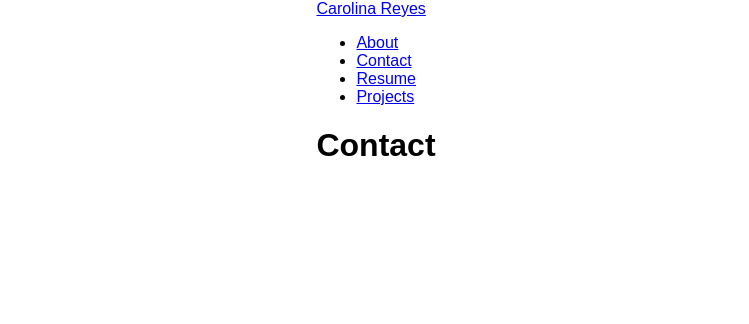
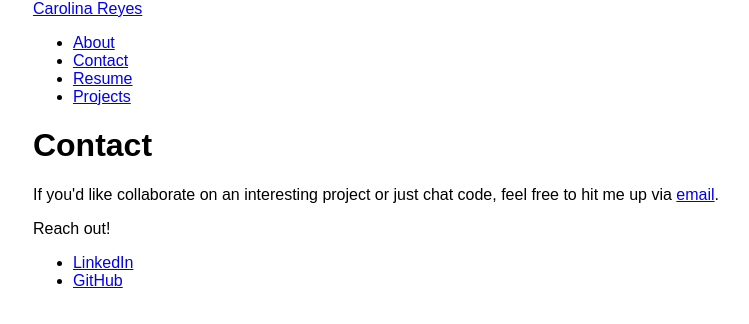
Before and after one commit to creyes25/carolina-reyes-portfolio, a React (Create React App) app: page /contact in a window 1280 px wide. Shown: the top 324 px of the page, without its empty margins (264-1013 px from the left). Built offline with nearby package versions, Linux system fonts and the light colour scheme.

Commit message:
add contact information in contact page

```diff
--- a/src/pages/Contact/Contact.jsx
+++ b/src/pages/Contact/Contact.jsx
@@ -1,6 +1,20 @@
 function Contact() {
   return (
-    <h1>Contact</h1>
+    <main>
+      <div>
+        <h1>Contact</h1>
+        <p>
+          If you'd like collaborate on an interesting project or just chat code, feel free to hit me up via <a href="mailto:carolina.reyes2022@gmail.com">email</a>.
+        </p>
+      </div>
+      <div>
+        <p>Reach out!</p>
+        <ul>
+          <li><a href="https://www.linkedin.com/in/carolinareyes25/">LinkedIn</a></li>
+          <li><a href="https://github.com/creyes25">GitHub</a></li>
+        </ul>
+      </div>
+    </main>
   )
 }
 
```
